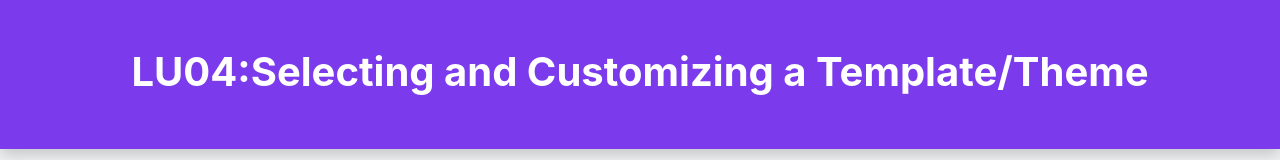
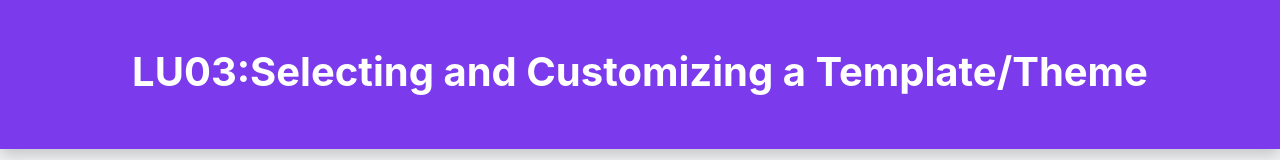
Before and after one commit to gcscourseware/WS1002WebDesign, a website: page Lesson3.html in a window 1280 px wide. Shown: the top 160 px of the page. Drawn offline with Linux system fonts and the light colour scheme.

Commit message:
UpdatedL3

```diff
--- a/Lesson3.html
+++ b/Lesson3.html
@@ -135,7 +135,7 @@
 </head>
 <body>
     <header>
-        <h1>LU04:Selecting and Customizing a Template/Theme</h1>
+        <h1>LU03:Selecting and Customizing a Template/Theme</h1>
 
     </header>
 
```
